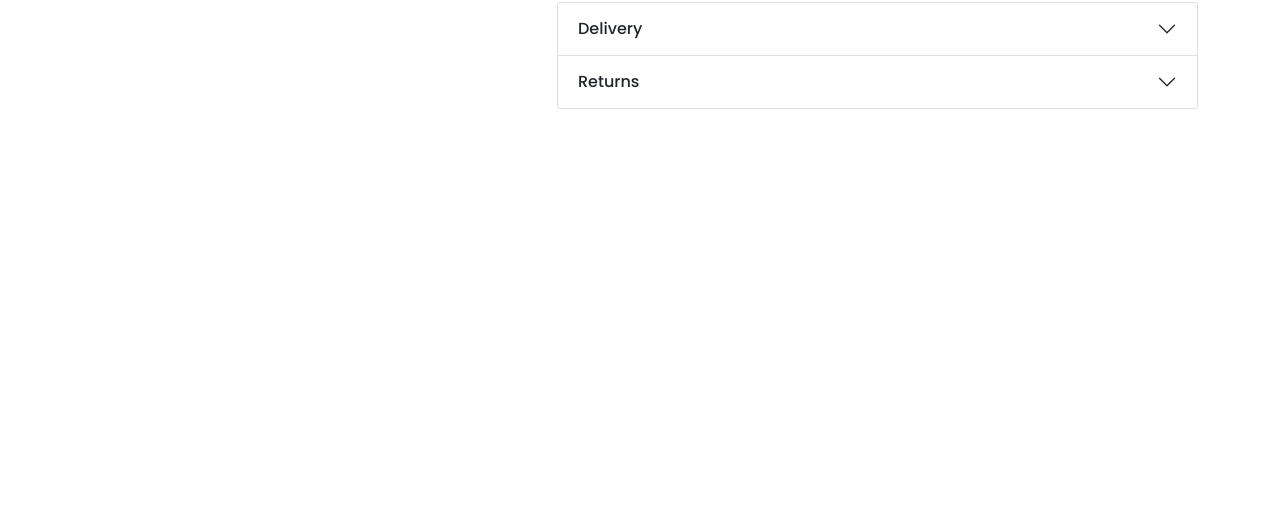
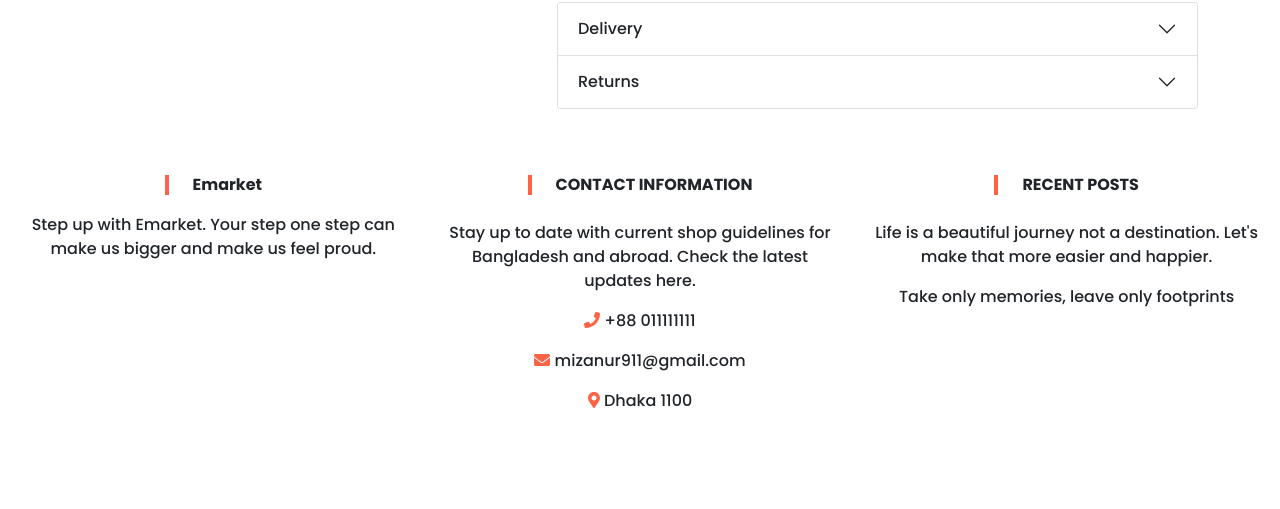
Before and after one commit to dmr-911/eMarket-ecommerce-client, a React (Create React App) app: page /product_details/1 in a window 1280 px wide. Shown: the part 443-952 px from the top of the page. Before the commit the page ends 800 px from the top, so only its background shows below. Built offline with nearby package versions, Linux system fonts and the light colour scheme.

Commit message:
footer edited

```diff
--- a/package.json
+++ b/package.json
@@ -14,6 +14,7 @@
     "react": "^17.0.2",
     "react-bootstrap": "^2.1.0",
     "react-dom": "^17.0.2",
+    "react-hook-form": "^7.27.0",
     "react-rating": "^2.0.5",
     "react-router-dom": "^6.2.1",
     "react-scripts": "5.0.0",
--- a/src/App.js
+++ b/src/App.js
@@ -5,6 +5,7 @@ import Home from './Pages/Home/Home/Home';
 import AuthProvider from './Context/AuthProvider';
 import { BrowserRouter as Router, Route, Routes } from 'react-router-dom';
 import ProductDetails from './Pages/ProductDetails/ProductDetails/ProductDetails';
+import Footer from './Pages/Shared/Footer/Footer';
 
 function App() {
   return (
@@ -18,6 +19,7 @@ function App() {
           <Route path="product_details/:key" element={<ProductDetails></ProductDetails>}></Route>
         </Routes>
       </Router>
+      <Footer></Footer>
       </AuthProvider>
     </div>
   );
--- a/src/Pages/Shared/Footer/Footer.js
+++ b/src/Pages/Shared/Footer/Footer.js
@@ -1,11 +1,100 @@
-import React from 'react';
+import { Col, Container, Row } from 'react-bootstrap';
+// import { useForm } from "react-hook-form";
 import './Footer.css';
+import { FontAwesomeIcon } from "@fortawesome/react-fontawesome";
+import { faPhone, faEnvelope, faMapMarkerAlt } from "@fortawesome/free-solid-svg-icons";
+import { useForm } from 'react-hook-form';
+// import { useState } from 'react';
 
 const Footer = () => {
+    const phone = <FontAwesomeIcon icon={faPhone} style={{color: 'tomato'}}/>;
+    const message = <FontAwesomeIcon icon={faEnvelope} style={{color: 'tomato'}}/>;
+  const location = <FontAwesomeIcon icon={faMapMarkerAlt} style={{ color: 'tomato' }} />;
+
+  const { register, handleSubmit } = useForm();
+  const onSubmit = (data) => {
+  };
     return (
-        <div>
-            <h2>This is footer</h2>
-        </div>
+      <>
+        <Container fluid className="footer-text py-5">
+          <Row xs={1} md={3}>
+            <Col>
+              <div className="d-flex align-items-center justify-content-center mb-3">
+                <div
+                  style={{
+                    backgroundColor: "tomato",
+                    width: "4px",
+                    height: "20px",
+                  }}
+                  className="me-4"
+                ></div>
+                <b>Emarket</b>
+              </div>
+              <p className="">
+                Step up with Emarket. Your step one step can make us bigger and make us feel proud.
+              </p>
+              <div className="divider bg-info rounded my-3 mx-auto"></div>
+            </Col>
+            <Col>
+              <div className="d-flex align-items-center justify-content-center mb-4">
+                <div
+                  style={{
+                    backgroundColor: "tomato",
+                    width: "4px",
+                    height: "20px",
+                  }}
+                  className="me-4"
+                ></div>
+                <b>CONTACT INFORMATION</b>
+              </div>
+              <p>
+                Stay up to date with current shop guidelines for Bangladesh and
+                abroad. Check the latest updates here.
+              </p>
+              <p>
+                <span>{phone}</span>
+                <span> +88 011111111</span>
+              </p>
+              <p>
+                <span>{message} </span>
+                <span> mizanur911@gmail.com</span>
+              </p>
+              <p>
+                <span>{location} </span>
+                <span> Dhaka 1100</span>
+              </p>
+              <div className="divider bg-info rounded my-3 mx-auto"></div>
+            </Col>
+            <Col>
+              <div className="d-flex align-items-center justify-content-center mb-4">
+                <div
+                  style={{
+                    backgroundColor: "tomato",
+                    width: "4px",
+                    height: "20px",
+                  }}
+                  className="me-4"
+                ></div>
+                <b>RECENT POSTS</b>
+              </div>
+              <p className="mb-3">
+                Life is a beautiful journey not a destination. Let's make that more easier and happier.
+              </p>
+              <p className="mb-3">Take only memories, leave only footprints</p>
+              <div className="divider bg-info rounded my-3 mx-auto"></div>
+            </Col>
+          </Row>
+        </Container>
+        <Container
+          fluid
+          className="py-5"
+        >
+              <small>
+                Copyright ©DMR 2021 Be9digital Market. All rights reserved.
+              </small>
+
+        </Container>
+      </>
     );
 };
 
```
Also changed, not shown: 1 other file (tests, documents, lock files or other folders).
